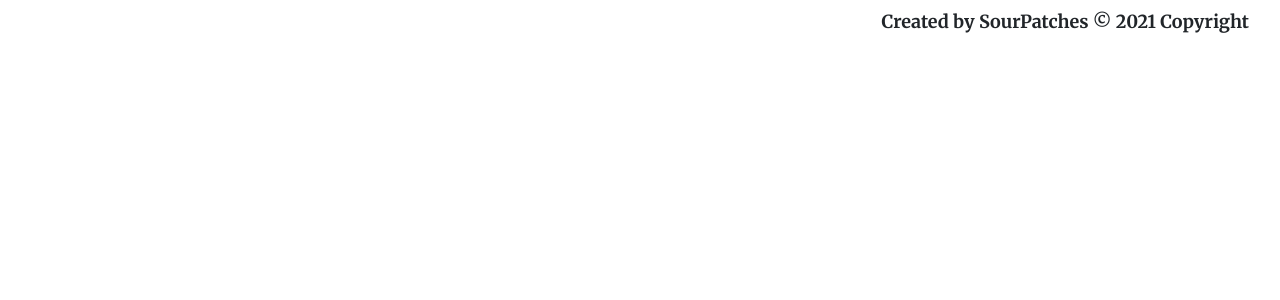
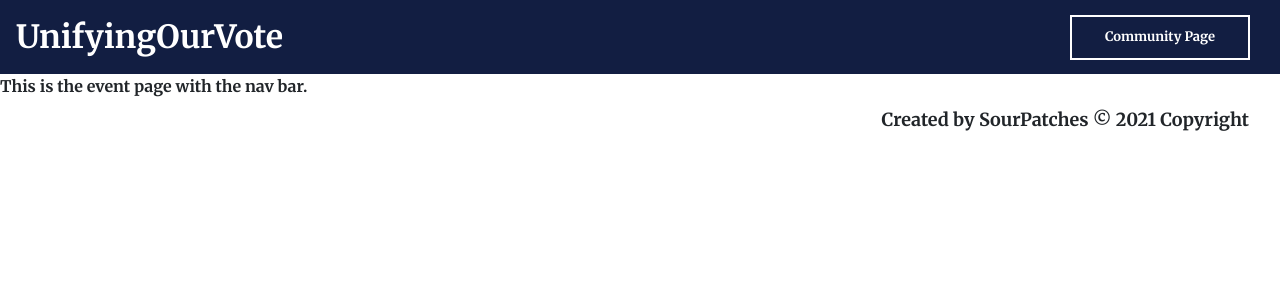
Before and after one commit to Wendyf02/UnifyingOurVote, a React (Create React App) app in the folder client/: page /events/1 in a window 1280 px wide. Shown: the top 300 px of the page. Built offline with nearby package versions, Linux system fonts and the light colour scheme.

Commit message:
Minor changes and added eventNav and styling with the ActualEvent component which is also called in app.js

```diff
--- a/client/src/App.js
+++ b/client/src/App.js
@@ -1,46 +1,43 @@
 import React from "react";
 import Footer from "./components/Footer";
 import CommunityPage from "./pages/CommunityPage";
-import { BrowserRouter as Router,Switch, Route} from "react-router-dom";
+import { BrowserRouter as Router, Switch, Route } from "react-router-dom";
 import Login from "./components/Login";
 import Signup from "./components/Signup";
-import Jumbotron from "./components/Jumbotron"
-import Home from "./components/Home"
-
-import EventFormPage from "./components/EventFormPage/index";
-
-import "./App.css"
-
+import Jumbotron from "./components/Jumbotron";
+import Home from "./components/Home";
+import "bootstrap/dist/css/bootstrap.min.css";
+import EventFormPage from "./components/EventFormPage";
+import "./App.css";
+import ActualEvent from "./components/ActualEvent";
 
 function App() {
   return (
     <Router>
       <div>
         <Switch>
-
           <Route exact path={["/"]}>
             <Jumbotron />
             <Home />
           </Route>
 
-          <Route exact path="/login">
-            <Login/>
+          <Route exact path="/login" component={Login} />
+
+          <Route exact path="/signup">
+            <Signup />
           </Route>
 
-          <Route exact path="/signup">
-            <Signup/>
-          </Route>
+          <Route
+            exact
+            path={["/YourCommunity", "/events"]}
+            component={CommunityPage}
+          />
 
-          <Route exact path={["/YourCommunity", "/events"]}
-            component={CommunityPage} />
-
-          <Route exact path="/CreateEvent"
-           component={EventFormPage} />
-
-           {/* <Route exact path="/events/:id" component={}/> */}
+          <Route exact path="/CreateEvent" component={EventFormPage} />
+          {/* Should connect to specific id for each event coming from database. */}
+          <Route exact path="/events/:id" component={ActualEvent} />
         </Switch>
-        <Footer/>
-
+        <Footer />
       </div>
     </Router>
   );
--- /dev/null
+++ b/client/src/components/ActualEvent/index.js
@@ -0,0 +1,13 @@
+import React from "react";
+import "./style.css";
+import EventNavbar from "../EventNavbar";
+
+function ActualEvent() {
+  return (
+    <div>
+        <EventNavbar/>
+This is the event page with the nav bar.
+    </div>
+  )
+}
+export default ActualEvent;
--- /dev/null
+++ b/client/src/components/EventNavbar/index.js
@@ -0,0 +1,23 @@
+import React from "react";
+import "./style.css";
+
+function EventNavbar() {
+  return (
+    <nav className="navbar navbar-expand-lg backgroundNav2">
+      <a className="navbar-brand" href="/">
+        UnifyingOurVote
+      </a>
+      <div
+        className="collapse navbar-collapse topnav-right"
+        id="navbarSupportedContent"
+      >
+        <a className="yourCommunity" href="/YourCommunity">
+          <button class="backCommunity" type="submit">
+            Community Page
+          </button>
+        </a>
+      </div>
+    </nav>
+  );
+}
+export default EventNavbar;
--- /dev/null
+++ b/client/src/components/EventNavbar/style.css
@@ -0,0 +1,35 @@
+.backgroundNav2 {
+    background-color: #121e42;
+  }
+.navbar-brand{
+    font-size: xx-large !important;
+    font-weight: 540;
+    text-decoration: none;
+    color: white
+}
+.navbar-brand:hover{
+  color: white;
+}
+.yourCommunity {
+    background-color: #121e42;
+    color: white !important;
+    font-size: small;
+    /* border-radius: 25px; */
+    border: 2px solid white;
+    width: 180px;
+    text-align: center;
+    height: 45px;
+    float: right;
+    position: absolute;
+    right: 0;
+    margin-right: 30px;
+  }
+  .yourCommunity:hover {
+    box-shadow: 0 0.4rem 1.4rem 0 white;
+    transition: transform 150ms;
+    transform: scale(1.03);
+    border: 3px solid #ed1c24;
+  }
+  .backCommunity{
+      margin-top: 10px;
+  }
--- a/client/src/pages/Events.js
+++ b/client/src/pages/Events.js
@@ -1,113 +1,113 @@
-// import React, { useState, useEffect } from "react";
-// import API from "../utils/API";
-// import { Link } from "react-router-dom";
-// import { Col, Row, Container } from "../components/Grid";
-// import { List, ListItem } from "../components/List";
-// import { Input, TextArea, FormBtn } from "../components/Form";
+import React, { useState, useEffect } from "react";
+import API from "../utils/API";
+import { Link } from "react-router-dom";
+import { Col, Row, Container } from "../components/Grid";
+import { List, ListItem } from "../components/List";
+import { Input, TextArea, FormBtn } from "../components/Form";
 
-// function Events() {
-//   // Setting our component's initial state
-//   const [events, setEvents] = useState([])
-//   const [formObject, setFormObject] = useState({})
+function Events() {
+  // Setting our component's initial state
+  const [events, setEvents] = useState([])
+  const [formObject, setFormObject] = useState({})
 
-//   // Load all events and store them with setEvents
-//   useEffect(() => {
-//     loadEvents()
-//   }, [])
+  // Load all events and store them with setEvents
+  useEffect(() => {
+    loadEvents()
+  }, [])
 
-//   // Loads all events and sets them to events
-//   function loadEvents() {
-//     API.getEvents()
-//       .then(res =>
-//         setEvents(res.data)
-//       )
-//       .catch(err => console.log(err));
-//   };
+  // Loads all events and sets them to events
+  function loadEvents() {
+    API.getEvents()
+      .then(res =>
+        setEvents(res.data)
+      )
+      .catch(err => console.log(err));
+  };
 
-//   // Deletes a event from the database with a given id, then reloads events from the db
-//   function deleteEvent(id) {
-//     API.deleteEvent(id)
-//       .then(res => loadEvents())
-//       .catch(err => console.log(err));
-//   }
+  // Deletes a event from the database with a given id, then reloads events from the db
+  function deleteEvent(id) {
+    API.deleteEvent(id)
+      .then(res => loadEvents())
+      .catch(err => console.log(err));
+  }
 
-//   // Handles updating component state when the user types into the input field
-//   function handleInputChange(event) {
-//     const { name, value } = event.target;
-//     setFormObject({...formObject, [name]: value})
-//   };
+  // Handles updating component state when the user types into the input field
+  function handleInputChange(event) {
+    const { name, value } = event.target;
+    setFormObject({...formObject, [name]: value})
+  };
 
-//   // When the form is submitted, use the API.saveBook method to save the book data
-//   // Then reload events from the database
-//   function handleFormSubmit(event) {
-//     event.preventDefault();
-//     if (formObject.title && formObject.author) {
-//       API.saveBook({
-//         title: formObject.title,
-//         author: formObject.author,
-//         synopsis: formObject.synopsis
-//       })
-//         .then(res => loadEvents())
-//         .catch(err => console.log(err));
-//     }
-//   };
+  // When the form is submitted, use the API.saveEvent method to save the event data
+  // Then reload events from the database
+  function handleFormSubmit(event) {
+    event.preventDefault();
+    if (formObject.title && formObject.author) {
+      API.saveEvent({
+        title: formObject.title,
+        author: formObject.author,
+        synopsis: formObject.synopsis
+      })
+        .then(res => loadEvents())
+        .catch(err => console.log(err));
+    }
+  };
 
-//     return (
-//       <Container fluid>
-//         <Row>
-//           <Col size="md-6">
-//             <Jumbotron>
-//               <h1>List of Events</h1>
-//             </Jumbotron>
-//             <form>
-//               <Input
-//                 onChange={handleInputChange}
-//                 name="title"
-//                 placeholder="Title (required)"
-//               />
-//               <Input
-//                 onChange={handleInputChange}
-//                 name="author"
-//                 placeholder="Author (required)"
-//               />
-//               <TextArea
-//                 onChange={handleInputChange}
-//                 name="synopsis"
-//                 placeholder="Synopsis (Optional)"
-//               />
-//               <FormBtn
-//                 disabled={!(formObject.author && formObject.title)}
-//                 onClick={handleFormSubmit}
-//               >
-//                 Submit Book
-//               </FormBtn>
-//             </form>
-//           </Col>
-//           <Col size="md-6 sm-12">
-//             <Jumbotron>
-//               <h1>Events On My List</h1>
-//             </Jumbotron>
-//             {events.length ? (
-//               <List>
-//                 {events.map(event => (
-//                   <ListItem key={event._id}>
-//                     <Link to={"/events/" + event._id}>
-//                       <strong>
-//                         {event.title} by {event.author}
-//                       </strong>
-//                     </Link>
-//                     <DeleteBtn onClick={() => deleteEvent(event._id)} />
-//                   </ListItem>
-//                 ))}
-//               </List>
-//             ) : (
-//               <h3>No Results to Display</h3>
-//             )}
-//           </Col>
-//         </Row>
-//       </Container>
-//     );
-//   }
+    return (
+      <Container fluid>
+        <Row>
+          <Col size="md-6">
+            <Jumbotron>
+              <h1>List of Events</h1>
+            </Jumbotron>
+            <form>
+              <Input
+                onChange={handleInputChange}
+                name="title"
+                placeholder="Title (required)"
+              />
+              <Input
+                onChange={handleInputChange}
+                name="author"
+                placeholder="Author (required)"
+              />
+              <TextArea
+                onChange={handleInputChange}
+                name="synopsis"
+                placeholder="Synopsis (Optional)"
+              />
+              <FormBtn
+                disabled={!(formObject.author && formObject.title)}
+                onClick={handleFormSubmit}
+              >
+                Submit Event
+              </FormBtn>
+            </form>
+          </Col>
+          <Col size="md-6 sm-12">
+            <Jumbotron>
+              <h1>Events On My List</h1>
+            </Jumbotron>
+            {events.length ? (
+              <List>
+                {events.map(event => (
+                  <ListItem key={event._id}>
+                    <Link to={"/events/" + event._id}>
+                      <strong>
+                        {event.title} by {event.author}
+                      </strong>
+                    </Link>
+                    <DeleteBtn onClick={() => deleteEvent(event._id)} />
+                  </ListItem>
+                ))}
+              </List>
+            ) : (
+              <h3>No Results to Display</h3>
+            )}
+          </Col>
+        </Row>
+      </Container>
+    );
+  }
 
 
-// export default Events;
+export default Events;
```
Also changed, not shown: client/src/components/CommunityNavbar/index.js (+6 -4 lines), client/src/components/ActualEvent/style.css (added).
